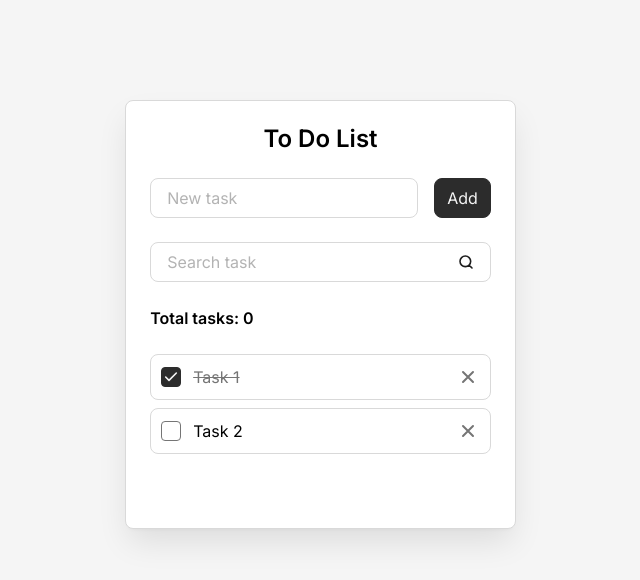
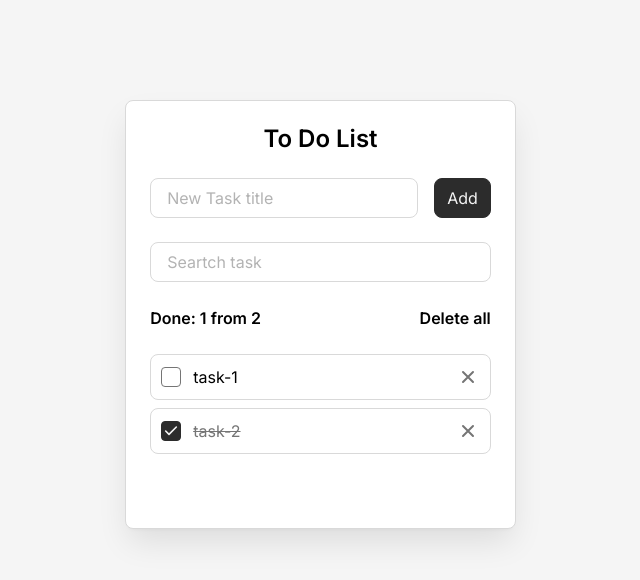
Before and after one commit to BogdanNakai/reactToDoList, a React (Vite) app: page / in a window 1280 px wide. Shown: the top 580 px of the page, without its empty margins (312-952 px from the left). Built offline with nearby package versions, Linux system fonts and the light colour scheme.

Commit message:
feat: Add props to components

```diff
--- a/src/App.jsx
+++ b/src/App.jsx
@@ -3,7 +3,7 @@ import ToDo from "./components/ToDo"
 
 const App = () => {
   return (
-    <ToDo/>
+      <ToDo />
   )
 }
 
--- a/src/components/AddTasksForm.jsx
+++ b/src/components/AddTasksForm.jsx
@@ -5,8 +5,12 @@ import Field from "./Field";
 const AddTasksForm = () => {
 	return (
 		<form className="todo__form">
-		<Field />
-		<ButtonAdd />
+			<Field
+				className='todo__field'
+				lable='New Task title'
+				id='new-task'
+			/>
+		<ButtonAdd type='submit'>Add</ButtonAdd>
 		</form>
 	)
 };
--- a/src/components/ButtonAdd.jsx
+++ b/src/components/ButtonAdd.jsx
@@ -1,6 +1,14 @@
-const ButtonAdd = () => {
+const ButtonAdd = (props) => {
+	const {
+		className = 'button',
+		type = 'button',
+		children,
+	} = props;
 	return (
-		<button className="button" type="submit">Add</button>
+		<button
+			className={`button ${className}`}
+			type={type}
+		>{children}</button>
 	)
 };
 
--- a/src/components/Field.jsx
+++ b/src/components/Field.jsx
@@ -1,17 +1,26 @@
-const Field = () => {
+const Field = (props) => {
+	const {
+		className = '',
+		id,
+		lable,
+		type = 'text',
+	} = props
+
+
 	return (
-		<div className="todo__field field">
+		<div className={`field ${className}`}>
 			<label
 				className="field__label"
 				htmlFor="new-task"
 			>
-				New task
+				{lable}
 			</label>
 			<input
 				className="field__input"
-				id="new-task"
+				id={id}
 				placeholder=" "
 				autoComplete="off"
+				type={type}
 			/>
 		</div>
 	)
--- a/src/components/SearchTaskForm.jsx
+++ b/src/components/SearchTaskForm.jsx
@@ -1,22 +1,13 @@
+import Field from "./Field";
+
 const SeartchTaskForm = () => {
 	return (
-		<form className="todo__form">
-			<div className="todo__field field">
-				<label
-					className="field__label"
-					htmlFor="search-task"
-				>
-					Search task
-				</label>
-				<input
-					className="field__input"
-					id="search-task"
-					placeholder=" "
-					autoComplete="off"
-					type="search"
-				/>
-			</div>
-		</form>
+		<Field
+			className='todo__field'
+			lable='Seartch task'
+			id='seartch-task'
+			type='seartch'
+		/>
 	)
 };
 
--- a/src/components/ToDo.jsx
+++ b/src/components/ToDo.jsx
@@ -4,14 +4,23 @@ import TodoInfo from "./ToDoInfo"
 import ToDoList from "./ToDoList"
 
 const ToDo = () => {
+
+	const tasks = [
+		{id: 'tasks-1', title: 'task-1', isDone: false},
+		{id: 'tasks-2', title: 'task-2', isDone: true},
+	];
+
 	return (
 		<div className="todo">
 
 			<h1 className="todo__title">To Do List</h1>
 			<AddTasksForm />
 			<SeartchTaskForm />
-			<TodoInfo />
-			<ToDoList />
+			<TodoInfo
+				total={tasks.length}
+				done={tasks.filter(({isDone}) => isDone).length}
+			/>
+			<ToDoList tasks={tasks} />
 		</div>
 	)
 };
--- a/src/components/ToDoInfo.jsx
+++ b/src/components/ToDoInfo.jsx
@@ -1,8 +1,17 @@
-const TodoInfo = () => {
+const TodoInfo = (props) => {
+
+	const {
+		total,
+		done,
+	} = props;
+
+	const hasTasks = total > 0
+
 	return (
 		<div className="todo__info">
-			<div className="todo__total-tasks">Total tasks: <span>0</span></div>
-			<button className="todo__delete-all-button" type="button">Delete all</button>
+			<div className="todo__total-tasks">Done: {done} from {total}</div>
+
+			{hasTasks && (<button className="todo__delete-all-button" type="button">Delete all</button>)}
 		</div>
 	)
 };
--- a/src/components/ToDoItem.jsx
+++ b/src/components/ToDoItem.jsx
@@ -1,17 +1,26 @@
-const ToDoItem= () => {
+const ToDoItem= (props) => {
+
+	const {
+		className = '',
+		id,
+		title,
+		isDone,
+	} = props;
+
 	return (
-		<li className="todo__item todo-item">
+		<li className={`todo-item ${className}`}>
 			<input
 				className="todo-item__checkbox"
-				id="task-1"
+				id={id}
 				type="checkbox"
-				checked
+				checked={isDone}
+				readOnly
 			/>
 			<label
 				className="todo-item__label"
-				htmlFor="task-1"
+				htmlFor={id}
 			>
-				Task 1
+				{title}
 			</label>
 			<button
 				className="todo-item__delete-button"
--- a/src/components/ToDoList.jsx
+++ b/src/components/ToDoList.jsx
@@ -1,6 +1,9 @@
 import ToDoItem from "./ToDoItem";
 
-const ToDoList = () => {
+const ToDoList = (props) => {
+	const {
+		tasks = []
+	} = props;
 	const hasTasks = true;
 
 	if (!hasTasks) {
@@ -9,41 +12,15 @@ const ToDoList = () => {
 
 	return (
 		<ul className="todo__list">
-			<ToDoItem/>
-			<li className="todo__item todo-item">
-				<input
-					className="todo-item__checkbox"
-					id="task-2"
-					type="checkbox"
+			{tasks.map((tasks) => (
+				<ToDoItem
+					className='todo__item'
+					key={tasks.id}
+					id={tasks.id}
+					title={tasks.title}
+					isDone={tasks.isDone}
 				/>
-				<label
-					className="todo-item__label"
-					htmlFor="task-2"
-				>
-					Task 2
-				</label>
-				<button
-					className="todo-item__delete-button"
-					aria-label="Delete"
-					title="Delete"
-				>
-					<svg
-						width="20"
-						height="20"
-						viewBox="0 0 20 20"
-						fill="none"
-						xmlns="http://www.w3.org/2000/svg"
-					>
-						<path
-							d="M15 5L5 15M5 5L15 15"
-							stroke="#757575"
-							strokeWidth="2"
-							strokeLinecap="round"
-							strokeLinejoin="round"
-						/>
-					</svg>
-				</button>
-			</li>
+			))}
 		</ul>
 	)
 };
--- a/src/styles/components/todo.css
+++ b/src/styles/components/todo.css
@@ -44,11 +44,6 @@
   &:hover {
     color: var(--color-gray-4);
   }
-
-  &:not(.is-visible) {
-    opacity: 0;
-    visibility: hidden;
-  }
 }
 
 .todo__list,
```
